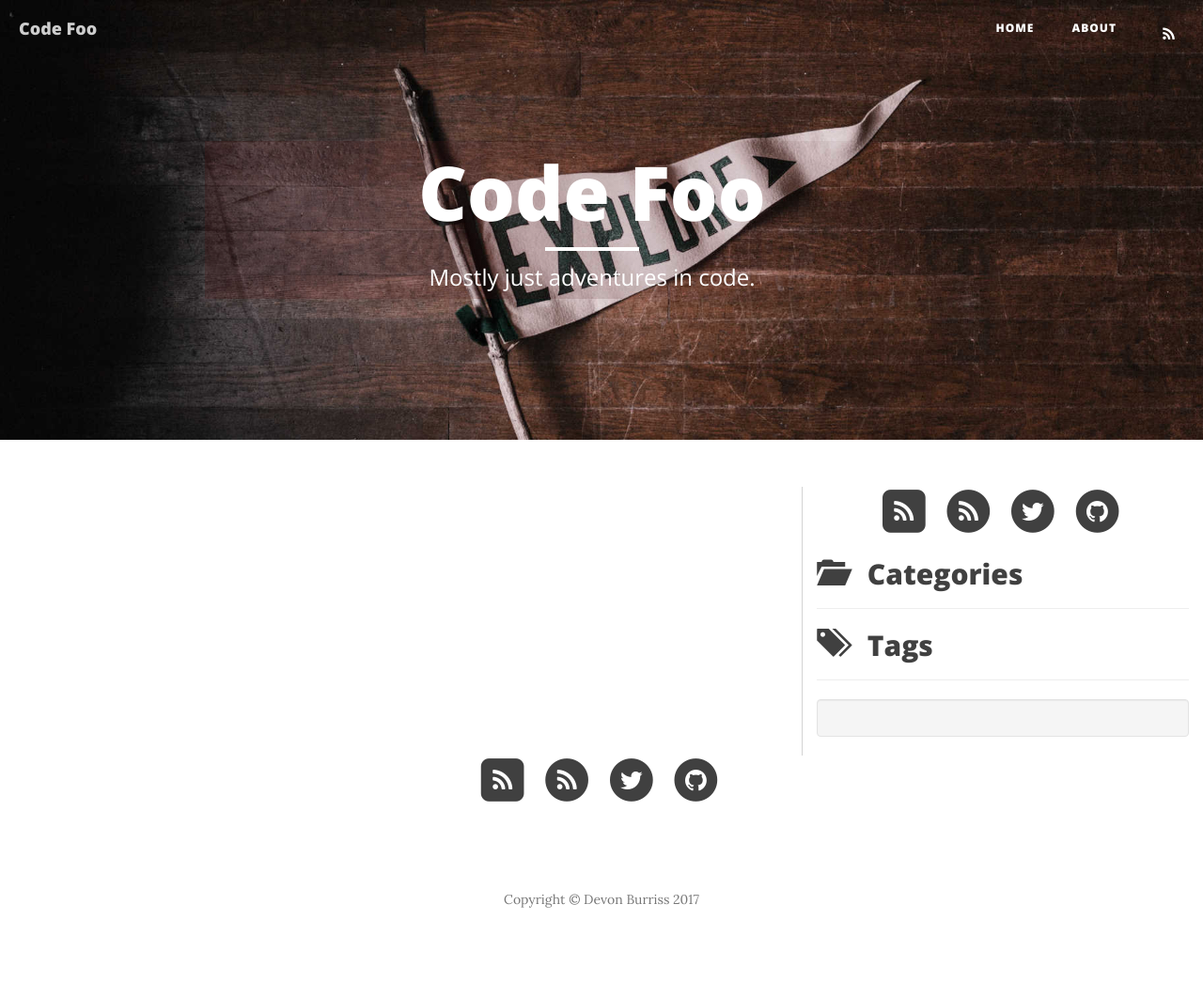
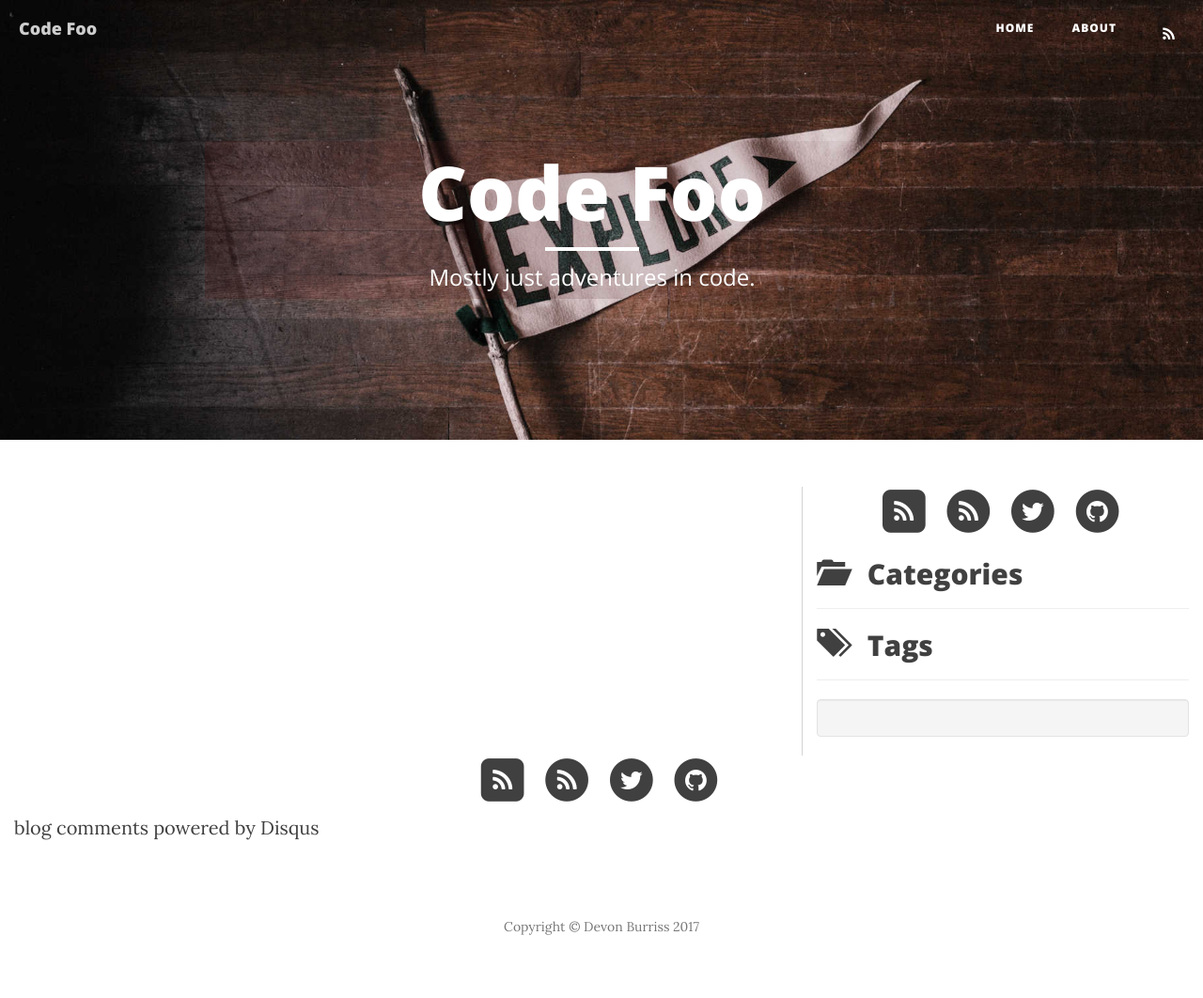
Before and after one commit to rikvandersanden/dburriss.github.io, a Jekyll site: the page built from index.html, in a window 1280 px wide. Shown: the whole page at 94% size. Built offline with Jekyll 4.4.1, drawn with Linux system fonts in a browser that asks for light colours; nearby versions of some CDN libraries; comment, search, counter and statistics services are not loaded; before the commit the page ends 1033 px from its top, so only the background shows below that; some of the changed lines change nothing that is shown.

Commit message:
is_production switch

```diff
--- a/_config.yml
+++ b/_config.yml
@@ -6,7 +6,8 @@ description: "Mostly explorations in code"
 author: "Devon Burriss"
 
 baseurl: "/"
-url: "http://localhost:5001/"
+url: "http://devonburriss.me/"
+is_production: true
 
 twitter_username: DevonBurriss
 github_username: dburriss
--- a/_includes/comments.html
+++ b/_includes/comments.html
@@ -1,9 +1,9 @@
-{% if page.comments == true %}
+{% if site.is_production && page.comments == true %}
     <div class="container-fluid">
         <div id="disqus_thread"></div>
         <script type="text/javascript">
             /* * * CONFIGURATION VARIABLES: EDIT BEFORE PASTING INTO YOUR WEBPAGE * * */
-        var disqus_shortname = 'DevonBurriss'; // required: replace example with your forum shortname
+            var disqus_shortname = '{{ site.disqus_username }}'; // required: replace example with your forum shortname
             /* * * DON'T EDIT BELOW THIS LINE * * */
             (function() {
                 var dsq = document.createElement('script'); dsq.type = 'text/javascript'; dsq.async = true;
--- a/_includes/ga.html
+++ b/_includes/ga.html
@@ -1,4 +1,4 @@
-{% if site.google_tracking_id %}
+{% if site.is_production && site.google_tracking_id %}
 <script>
   (function(i,s,o,g,r,a,m){i['GoogleAnalyticsObject']=r;i[r]=i[r]||function(){
   (i[r].q=i[r].q||[]).push(arguments)},i[r].l=1*new Date();a=s.createElement(o),
```
Also changed, not shown: 1 other file. Lines whose indentation alone changed are shown as unchanged.
